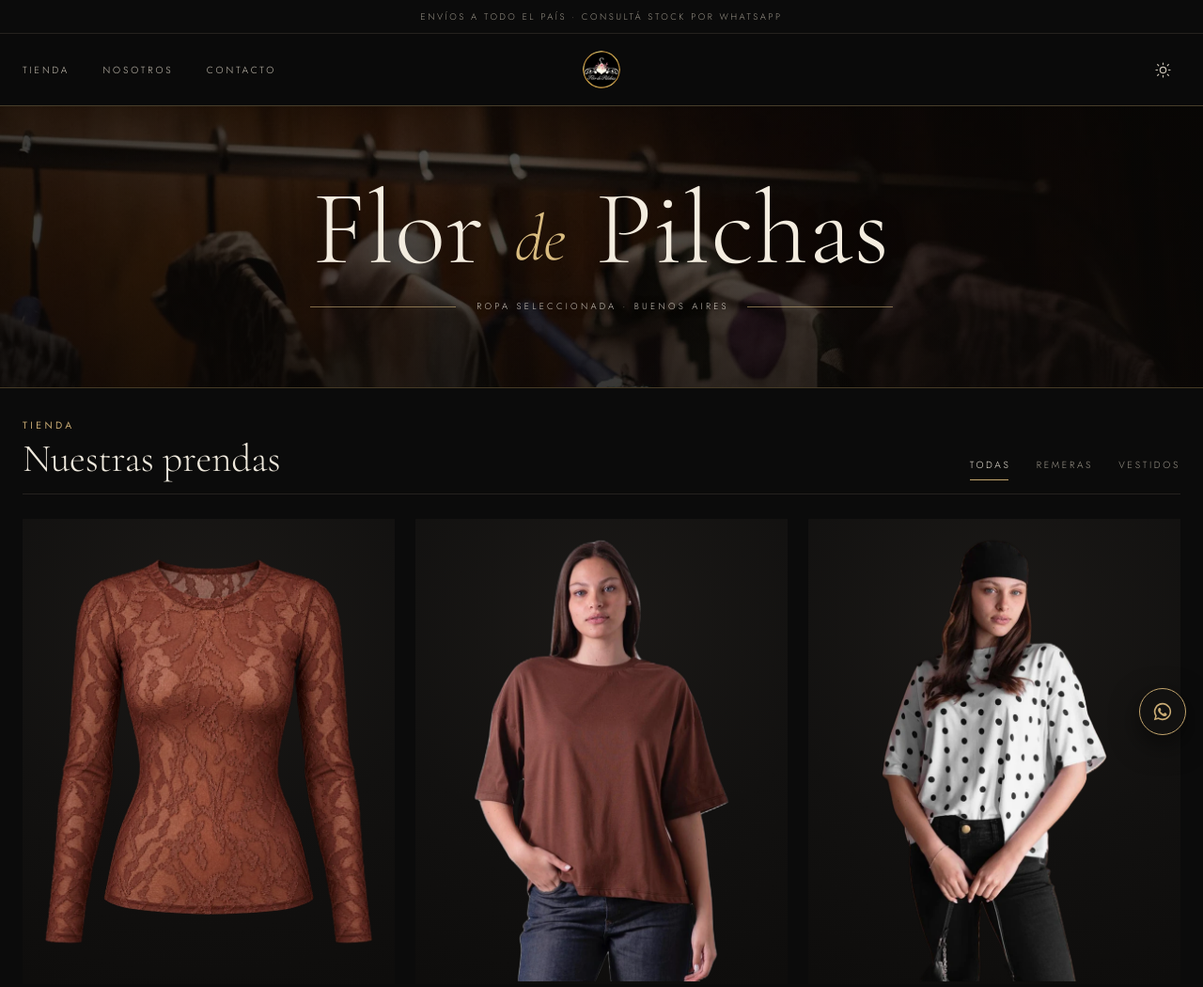
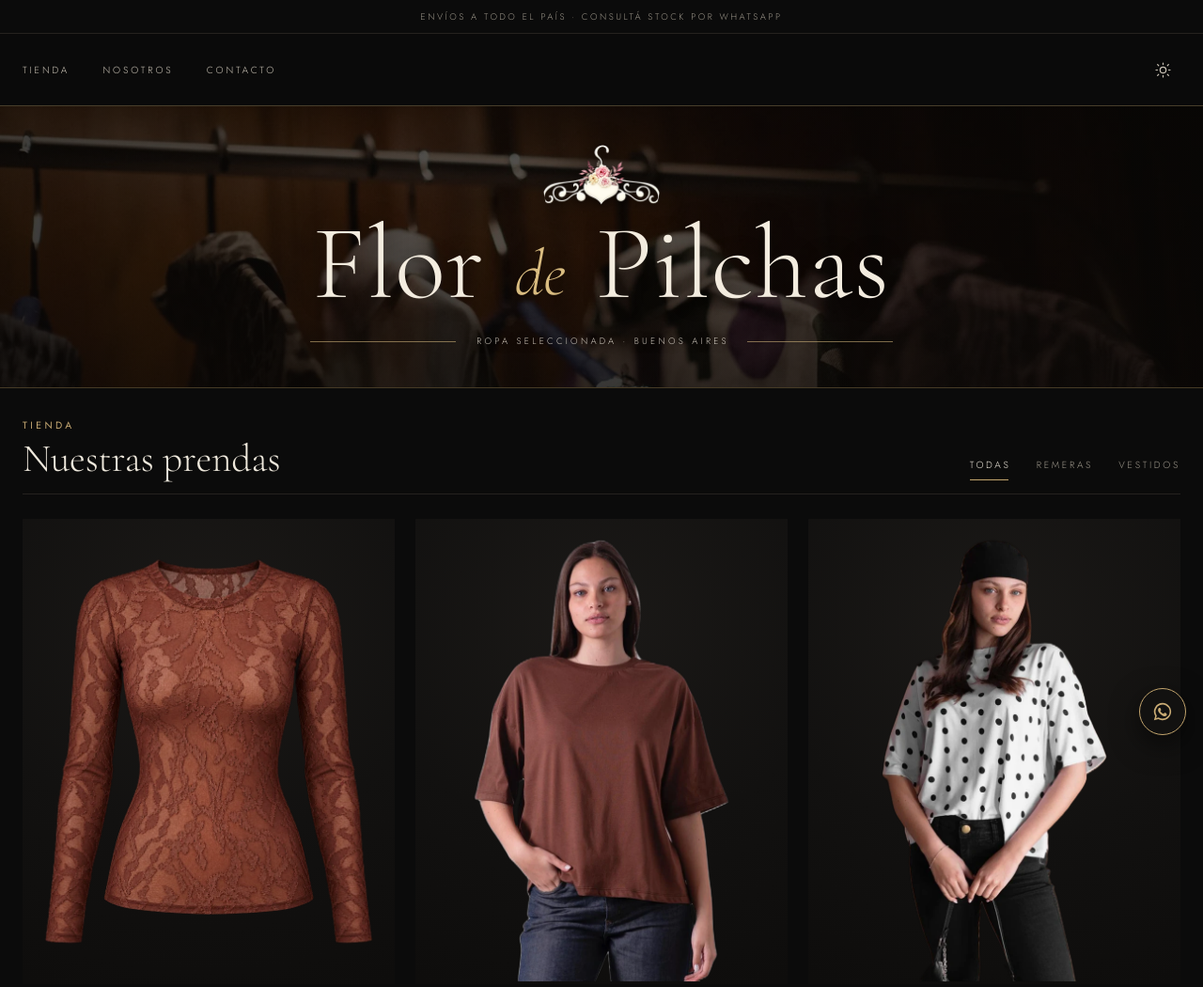
Before and after one commit to juancjose/flord-pilchasok, a plain HTML site: page index.html in a window 1280 px wide. Shown: the top 1050 px of the page at 94% size. Drawn offline with nearby package versions, Linux system fonts and the light colour scheme; no server answers.

Commit message:
Header sin logo (nombre chico al bajar, vuelve arriba); emblema percha+flores sobre el nombre en la portada (variante B dorada con .masthead--sello)

```diff
--- a/index.html
+++ b/index.html
@@ -53,7 +53,7 @@
         <a href="#nosotros">Nosotros</a>
         <a href="#contacto">Contacto</a>
       </nav>
-      <a href="#inicio" class="brand" id="brand" aria-label="Flor de Pilchas, inicio"><img class="brand__logo js-logo" src="logo-192.png" width="40" height="40" alt="Logo"><span id="brandName">Flor de Pilchas</span></a>
+      <a href="#top" class="brand" id="brand" aria-label="Flor de Pilchas, volver al inicio"><span id="brandName">Flor de Pilchas</span></a>
       <div class="header__actions">
       <button class="theme-btn" id="themeToggle" type="button" aria-label="Cambiar a modo claro" title="Cambiar a modo claro">
         <svg class="i-sun" width="22" height="22" viewBox="0 0 24 24" fill="none" stroke="currentColor" stroke-width="1.5" stroke-linecap="round" stroke-linejoin="round" aria-hidden="true" focusable="false"><circle cx="12" cy="12" r="4"/><path d="M12 2.5v2M12 19.5v2M4.6 4.6l1.4 1.4M18 18l1.4 1.4M2.5 12h2M19.5 12h2M4.6 19.4 6 18M18 6l1.4-1.4"/></svg>
@@ -68,6 +68,8 @@
       <!-- Foto: Ron Lach / Pexels (licencia Pexels, sin atribución visible obligatoria) -->
       <img class="masthead__bg" src="hero-percha-1600.webp" srcset="hero-percha-800.webp 800w, hero-percha-1600.webp 1600w" sizes="100vw" width="1600" height="700" alt="" aria-hidden="true" fetchpriority="high" decoding="async">
       <div class="container masthead__inner">
+        <!-- Emblema (percha con flores) del logo. Variante A: colores originales. Variante B: agregar la clase "masthead--sello" a la <section> (dorado translúcido) -->
+        <span class="masthead__emblem" aria-hidden="true"></span>
         <h1 class="masthead__name" id="mastName">Flor <em>de</em> Pilchas</h1>
         <p class="masthead__tag"><span id="mastTag">Ropa seleccionada · Buenos Aires</span></p>
       </div>
--- a/styles.css
+++ b/styles.css
@@ -67,10 +67,9 @@ html.theme-anim,html.theme-anim *,html.theme-anim *::before,html.theme-anim *::a
 .nav a::after{content:"";position:absolute;left:0;right:0;bottom:0;height:1px;background:var(--gold);transform:scaleX(0);transform-origin:left;transition:transform .4s var(--ease)}
 .nav a:hover{color:var(--gold-text)}.nav a:hover::after{transform:scaleX(1)}
 @media(min-width:900px){.nav{display:flex}}
-.brand{grid-column:2;display:inline-flex;align-items:center;gap:.75rem;font-family:var(--serif);font-weight:400;font-size:1.02rem;letter-spacing:.3em;text-transform:uppercase;white-space:nowrap;padding-left:.3em}
-.brand__logo{width:34px;height:34px;aspect-ratio:1/1;border-radius:50%;object-fit:contain;flex:none}
-@media(min-width:900px){.brand{font-size:1.2rem;letter-spacing:.36em}.brand__logo{width:40px;height:40px}}
-@media(max-width:380px){.brand{letter-spacing:.2em;font-size:.92rem;gap:.55rem}}
+.brand{grid-column:2;display:inline-flex;align-items:center;font-family:var(--serif);font-weight:400;font-size:1.02rem;letter-spacing:.3em;text-transform:uppercase;white-space:nowrap;padding-left:.3em}
+@media(min-width:900px){.brand{font-size:1.2rem;letter-spacing:.36em}}
+@media(max-width:380px){.brand{letter-spacing:.2em;font-size:.92rem}}
 .header__actions{grid-column:3;justify-self:end;display:flex;align-items:center}
 .theme-btn{background:none;border:0;padding:.55rem;display:grid;place-items:center;color:var(--soft);border-radius:50%;transition:color .3s}
 .theme-btn:hover{color:var(--gold-text)}
@@ -99,7 +98,9 @@ html.theme-anim,html.theme-anim *,html.theme-anim *::before,html.theme-anim *::a
 .masthead{position:relative;isolation:isolate;overflow:hidden;background:#14100b;color:#f3ecdf;border-bottom:1px solid rgba(201,169,110,.28);min-height:clamp(228px,17vw + 82px,304px);display:flex;align-items:center}
 .masthead__bg{position:absolute;inset:0;z-index:-2;width:100%;height:100%;object-fit:cover;object-position:50% 18%}
 .masthead::before{content:"";position:absolute;inset:0;z-index:-1;background:radial-gradient(70% 90% at 50% 50%,rgba(10,8,6,.42) 0%,rgba(10,8,6,.7) 100%),linear-gradient(180deg,rgba(10,8,6,.35),rgba(10,8,6,.55))}
-.masthead__inner{width:100%;text-align:center;padding-block:clamp(1.6rem,3vw,2.2rem)}
+.masthead__inner{width:100%;text-align:center;padding-block:clamp(1.1rem,2.2vw,1.6rem)}
+.masthead__emblem{display:block;width:clamp(92px,6vw + 48px,124px);aspect-ratio:256/132;margin:0 auto clamp(.35rem,.8vw,.6rem);background:url("emblema-512.webp") center/contain no-repeat;background-image:image-set(url("emblema-256.webp") 1x,url("emblema-512.webp") 2x);filter:drop-shadow(0 2px 5px rgba(0,0,0,.55)) drop-shadow(0 0 14px rgba(0,0,0,.35))}
+.masthead--sello .masthead__emblem{background-image:url("emblema-oro-512.webp");background-image:image-set(url("emblema-oro-256.webp") 1x,url("emblema-oro-512.webp") 2x);opacity:.72;filter:drop-shadow(0 1px 2px rgba(0,0,0,.35))}
 .masthead__name{font-family:var(--serif);font-weight:300;font-size:clamp(2.75rem,12.6vw,7rem);line-height:.95;letter-spacing:.01em;margin:0;white-space:nowrap;color:#f3ecdf;text-shadow:0 2px 24px rgba(0,0,0,.45)}
 .masthead__name em{font-style:italic;font-weight:300;font-size:.62em;letter-spacing:0;color:#d9bc80;margin:0 .06em;position:relative;top:-.04em}
 .masthead__tag{display:flex;align-items:center;gap:1.2rem;max-width:620px;margin:clamp(.9rem,1.8vw,1.3rem) auto 0;font-size:.6rem;letter-spacing:.34em;text-transform:uppercase;color:rgba(243,236,223,.82);white-space:nowrap;text-shadow:0 1px 10px rgba(0,0,0,.5)}
@@ -110,8 +111,9 @@ html.theme-anim,html.theme-anim *,html.theme-anim *::before,html.theme-anim *::a
 /* Encabezado: arriba solo el logo; el nombre chico aparece al bajar */
 .brand span{display:inline-block;max-width:0;opacity:0;overflow:hidden;transition:max-width .6s var(--ease),opacity .4s var(--ease)}
 .header--named .brand span{max-width:20em;opacity:1}
-.brand{gap:0;padding-left:0;transition:gap .6s var(--ease),padding .6s var(--ease)}
-.header--named .brand{gap:.75rem;padding-left:.3em}
+/* Sin logo en el header: el nombre chico aparece (y es clicable) solo al pasar la portada */
+.brand{padding-left:0;visibility:hidden;transition:padding .6s var(--ease),visibility 0s linear .6s}
+.header--named .brand{padding-left:.3em;visibility:visible;transition:padding .6s var(--ease),visibility 0s}
 
 /* ---------- Secciones ---------- */
 .section{padding-block:clamp(4rem,9vw,7rem)}
```
Also changed, not shown: README.md, emblema-256.webp (added), emblema-512.webp (added), emblema-oro-256.webp (added), emblema-oro-512.webp (added).
